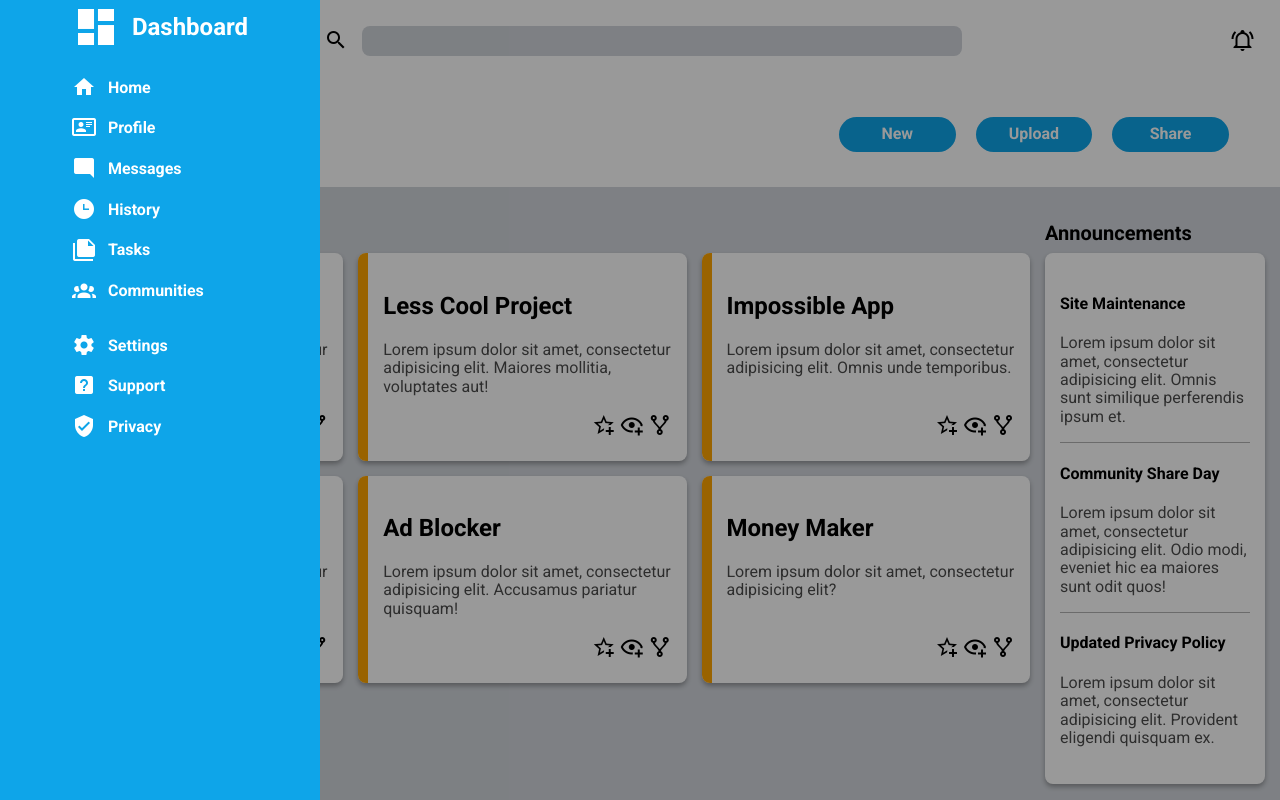
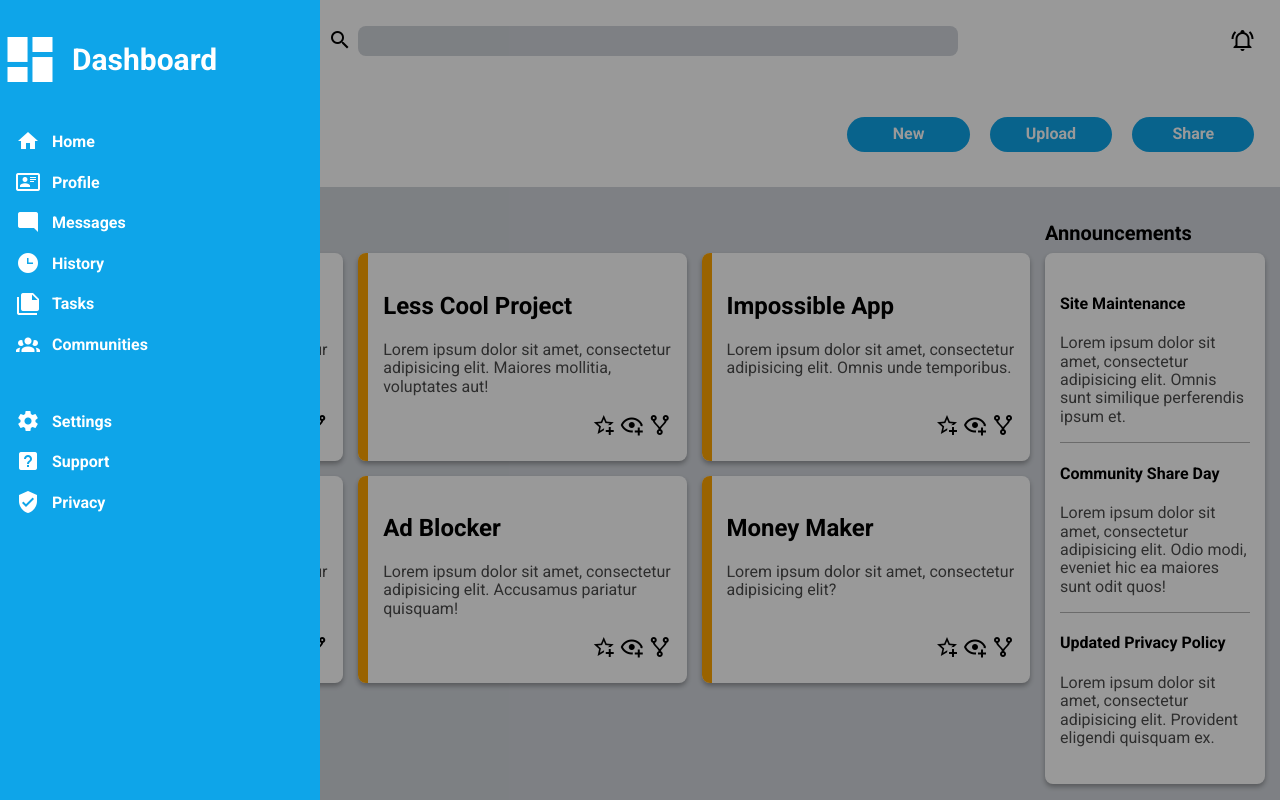
Before and after one commit to ElsonAvf/Admin-Dashbord, a plain HTML site: page index.html in a window 1280 px wide. Both pictures are taken after a click on the element 37 px from the left and 40 px from the top of the page. Shown: the top 800 px of the page. Drawn offline with Linux system fonts and the light colour scheme.

Commit message:
improve dashboardIcon margin

```diff
--- a/css/style.css
+++ b/css/style.css
@@ -21,6 +21,12 @@ body {
   background-color: #fff;
 }
 
+img {
+  width: 50px;
+  border-radius: 50px;
+  border: 1px solid black;
+}
+
 /*Header*/
 .header {
   width: 100%;
@@ -31,14 +37,9 @@ body {
   gap: 8px;
 }
 
-.mdi-menu:active {
-  background-color: rgba(0,0,0,.1);
-}
-
 #search {
   display: flex;
   justify-content: center;
-  gap: 8px;
 }
 
 button[type="submit"] {
@@ -55,15 +56,9 @@ input[type="search"] {
   background-color: #d1d5db;
 }
 
-img {
-  width: 50px;
-  border-radius: 50px;
-  border: 1px solid black;
-}
-
 /*Navigation*/
 .nav {
-  padding: 2% 4%;
+  padding: 2%;
   display: flex;
   flex-wrap: wrap;
   align-items: center;
@@ -193,8 +188,8 @@ p,
   background-color: #0ea5e9;
   display: grid;
   grid-template-rows: auto auto auto;
+  grid-template-columns: 1fr;
   align-content: start;
-  justify-content: center;
 }
 
 .aside,
@@ -202,12 +197,16 @@ p,
   color: white;
 }
 
+.dashboardIcon {
+  margin-top: 25px;
+}
+
 .dashboardIcon > span {
-  font-size: 48px;
+  font-size: 60px;
 }
 
 .dashboardIcon > div {
-  font-size: 24px;
+  font-size: 30px;
 }
 
 .icon {
@@ -222,6 +221,8 @@ p,
 }
 
 .adminOptions,.settings {
+  margin-left: 16px;
+  justify-self: start;
   display: grid;
   gap: 12px;
 }
```
